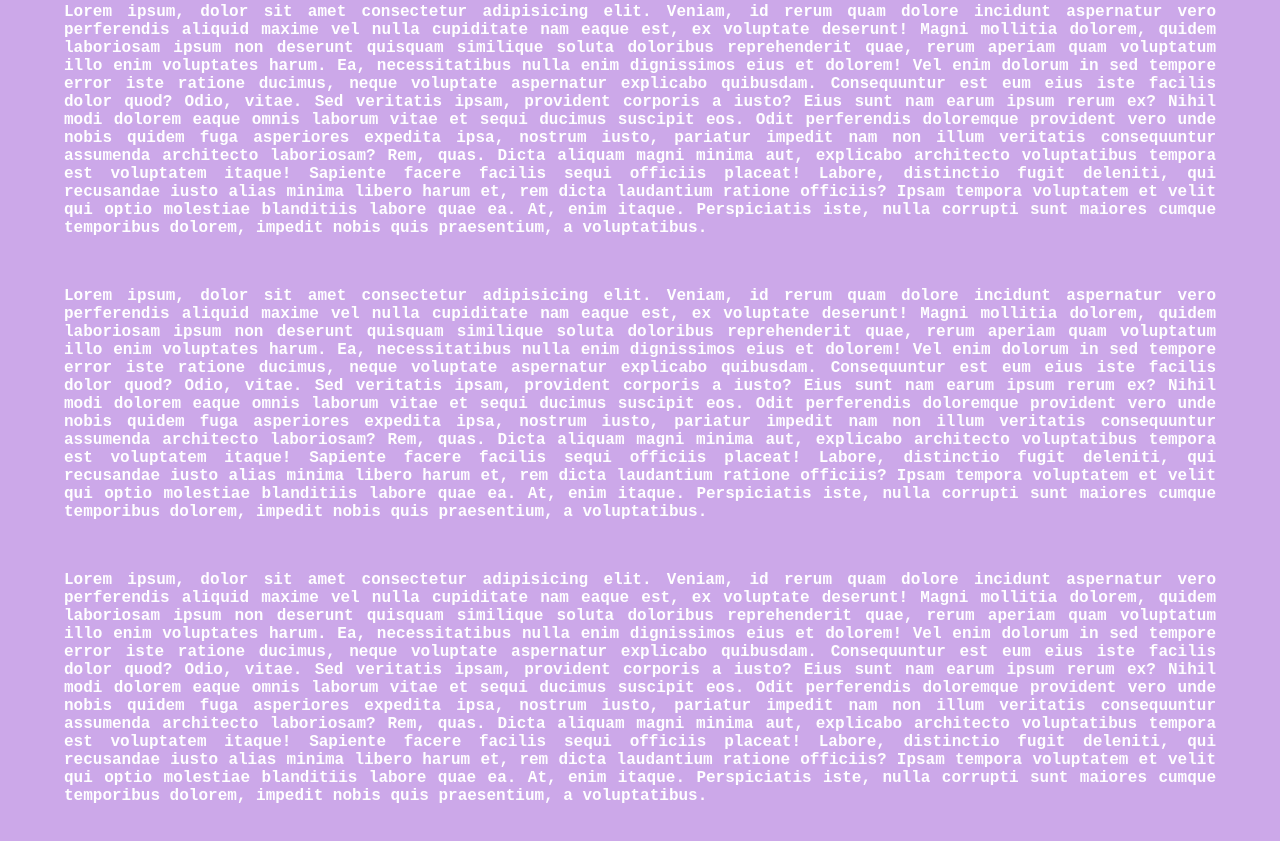
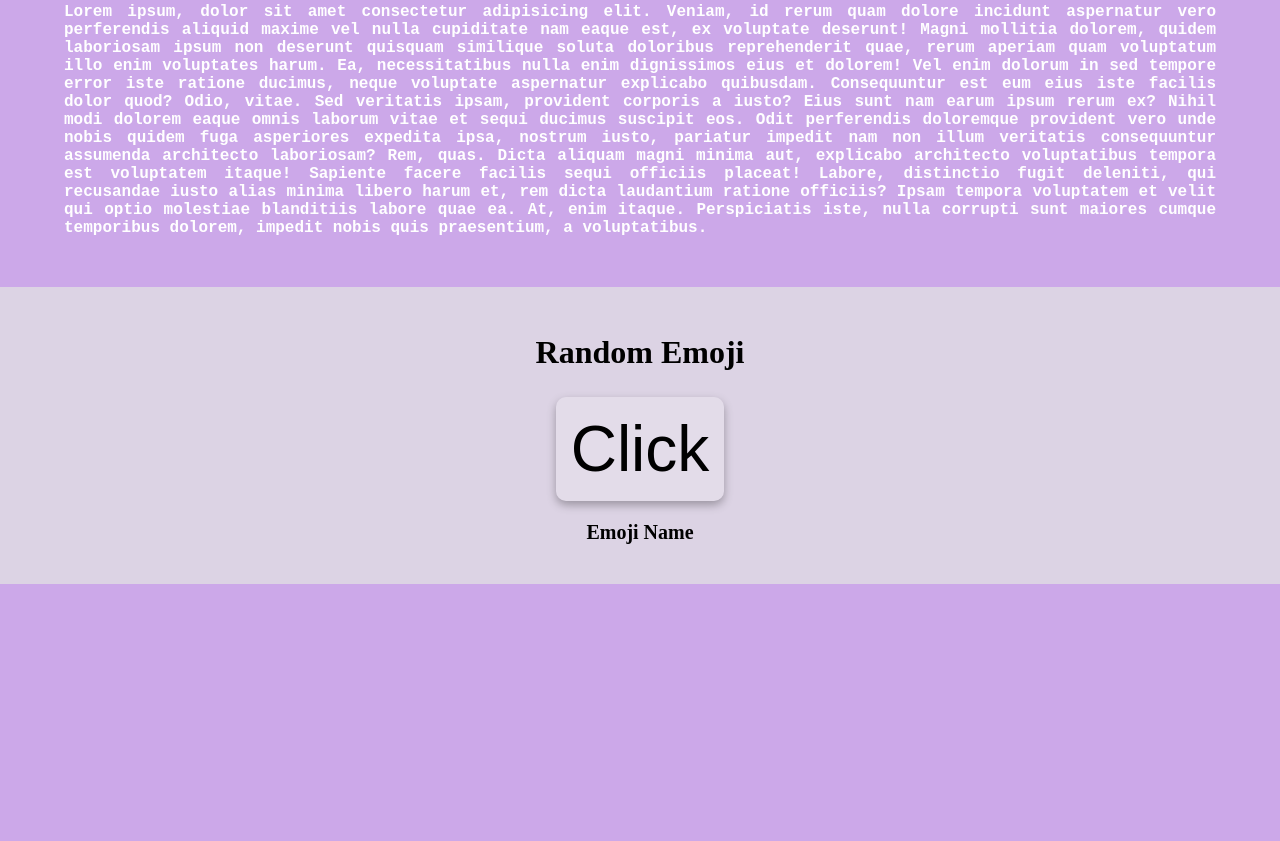
Before and after one commit to LeticiaCalabria/dynamic_navbar, a plain HTML site: page index.html in a window 1280 px wide. Shown: the part 1415-2256 px from the top of the page. After the commit the page ends 1999 px from the top, so only its background shows below. Drawn offline with Linux system fonts and the light colour scheme; no server answers.

Commit message:
feat:random emoji btn

```diff
--- a/index.html
+++ b/index.html
@@ -23,8 +23,11 @@
         <p class="text">Lorem ipsum, dolor sit amet consectetur adipisicing elit. Veniam, id rerum quam dolore incidunt aspernatur vero perferendis aliquid maxime vel nulla cupiditate nam eaque est, ex voluptate deserunt! Magni mollitia dolorem, quidem laboriosam ipsum non deserunt quisquam similique soluta doloribus reprehenderit quae, rerum aperiam quam voluptatum illo enim voluptates harum. Ea, necessitatibus nulla enim dignissimos eius et dolorem! Vel enim dolorum in sed tempore error iste ratione ducimus, neque voluptate aspernatur explicabo quibusdam. Consequuntur est eum eius iste facilis dolor quod? Odio, vitae. Sed veritatis ipsam, provident corporis a iusto? Eius sunt nam earum ipsum rerum ex? Nihil modi dolorem eaque omnis laborum vitae et sequi ducimus suscipit eos. Odit perferendis doloremque provident vero unde nobis quidem fuga asperiores expedita ipsa, nostrum iusto, pariatur impedit nam non illum veritatis consequuntur assumenda architecto laboriosam? Rem, quas. Dicta aliquam magni minima aut, explicabo architecto voluptatibus tempora est voluptatem itaque! Sapiente facere facilis sequi officiis placeat! Labore, distinctio fugit deleniti, qui recusandae iusto alias minima libero harum et, rem dicta laudantium ratione officiis? Ipsam tempora voluptatem et velit qui optio molestiae blanditiis labore quae ea. At, enim itaque. Perspiciatis iste, nulla corrupti sunt maiores cumque temporibus dolorem, impedit nobis quis praesentium, a voluptatibus.</p>
         <p class="text">Lorem ipsum, dolor sit amet consectetur adipisicing elit. Veniam, id rerum quam dolore incidunt aspernatur vero perferendis aliquid maxime vel nulla cupiditate nam eaque est, ex voluptate deserunt! Magni mollitia dolorem, quidem laboriosam ipsum non deserunt quisquam similique soluta doloribus reprehenderit quae, rerum aperiam quam voluptatum illo enim voluptates harum. Ea, necessitatibus nulla enim dignissimos eius et dolorem! Vel enim dolorum in sed tempore error iste ratione ducimus, neque voluptate aspernatur explicabo quibusdam. Consequuntur est eum eius iste facilis dolor quod? Odio, vitae. Sed veritatis ipsam, provident corporis a iusto? Eius sunt nam earum ipsum rerum ex? Nihil modi dolorem eaque omnis laborum vitae et sequi ducimus suscipit eos. Odit perferendis doloremque provident vero unde nobis quidem fuga asperiores expedita ipsa, nostrum iusto, pariatur impedit nam non illum veritatis consequuntur assumenda architecto laboriosam? Rem, quas. Dicta aliquam magni minima aut, explicabo architecto voluptatibus tempora est voluptatem itaque! Sapiente facere facilis sequi officiis placeat! Labore, distinctio fugit deleniti, qui recusandae iusto alias minima libero harum et, rem dicta laudantium ratione officiis? Ipsam tempora voluptatem et velit qui optio molestiae blanditiis labore quae ea. At, enim itaque. Perspiciatis iste, nulla corrupti sunt maiores cumque temporibus dolorem, impedit nobis quis praesentium, a voluptatibus.</p>
         <p class="text">Lorem ipsum, dolor sit amet consectetur adipisicing elit. Veniam, id rerum quam dolore incidunt aspernatur vero perferendis aliquid maxime vel nulla cupiditate nam eaque est, ex voluptate deserunt! Magni mollitia dolorem, quidem laboriosam ipsum non deserunt quisquam similique soluta doloribus reprehenderit quae, rerum aperiam quam voluptatum illo enim voluptates harum. Ea, necessitatibus nulla enim dignissimos eius et dolorem! Vel enim dolorum in sed tempore error iste ratione ducimus, neque voluptate aspernatur explicabo quibusdam. Consequuntur est eum eius iste facilis dolor quod? Odio, vitae. Sed veritatis ipsam, provident corporis a iusto? Eius sunt nam earum ipsum rerum ex? Nihil modi dolorem eaque omnis laborum vitae et sequi ducimus suscipit eos. Odit perferendis doloremque provident vero unde nobis quidem fuga asperiores expedita ipsa, nostrum iusto, pariatur impedit nam non illum veritatis consequuntur assumenda architecto laboriosam? Rem, quas. Dicta aliquam magni minima aut, explicabo architecto voluptatibus tempora est voluptatem itaque! Sapiente facere facilis sequi officiis placeat! Labore, distinctio fugit deleniti, qui recusandae iusto alias minima libero harum et, rem dicta laudantium ratione officiis? Ipsam tempora voluptatem et velit qui optio molestiae blanditiis labore quae ea. At, enim itaque. Perspiciatis iste, nulla corrupti sunt maiores cumque temporibus dolorem, impedit nobis quis praesentium, a voluptatibus.</p>
-        <p class="text">Lorem ipsum, dolor sit amet consectetur adipisicing elit. Veniam, id rerum quam dolore incidunt aspernatur vero perferendis aliquid maxime vel nulla cupiditate nam eaque est, ex voluptate deserunt! Magni mollitia dolorem, quidem laboriosam ipsum non deserunt quisquam similique soluta doloribus reprehenderit quae, rerum aperiam quam voluptatum illo enim voluptates harum. Ea, necessitatibus nulla enim dignissimos eius et dolorem! Vel enim dolorum in sed tempore error iste ratione ducimus, neque voluptate aspernatur explicabo quibusdam. Consequuntur est eum eius iste facilis dolor quod? Odio, vitae. Sed veritatis ipsam, provident corporis a iusto? Eius sunt nam earum ipsum rerum ex? Nihil modi dolorem eaque omnis laborum vitae et sequi ducimus suscipit eos. Odit perferendis doloremque provident vero unde nobis quidem fuga asperiores expedita ipsa, nostrum iusto, pariatur impedit nam non illum veritatis consequuntur assumenda architecto laboriosam? Rem, quas. Dicta aliquam magni minima aut, explicabo architecto voluptatibus tempora est voluptatem itaque! Sapiente facere facilis sequi officiis placeat! Labore, distinctio fugit deleniti, qui recusandae iusto alias minima libero harum et, rem dicta laudantium ratione officiis? Ipsam tempora voluptatem et velit qui optio molestiae blanditiis labore quae ea. At, enim itaque. Perspiciatis iste, nulla corrupti sunt maiores cumque temporibus dolorem, impedit nobis quis praesentium, a voluptatibus.</p>
-        <p class="text">Lorem ipsum, dolor sit amet consectetur adipisicing elit. Veniam, id rerum quam dolore incidunt aspernatur vero perferendis aliquid maxime vel nulla cupiditate nam eaque est, ex voluptate deserunt! Magni mollitia dolorem, quidem laboriosam ipsum non deserunt quisquam similique soluta doloribus reprehenderit quae, rerum aperiam quam voluptatum illo enim voluptates harum. Ea, necessitatibus nulla enim dignissimos eius et dolorem! Vel enim dolorum in sed tempore error iste ratione ducimus, neque voluptate aspernatur explicabo quibusdam. Consequuntur est eum eius iste facilis dolor quod? Odio, vitae. Sed veritatis ipsam, provident corporis a iusto? Eius sunt nam earum ipsum rerum ex? Nihil modi dolorem eaque omnis laborum vitae et sequi ducimus suscipit eos. Odit perferendis doloremque provident vero unde nobis quidem fuga asperiores expedita ipsa, nostrum iusto, pariatur impedit nam non illum veritatis consequuntur assumenda architecto laboriosam? Rem, quas. Dicta aliquam magni minima aut, explicabo architecto voluptatibus tempora est voluptatem itaque! Sapiente facere facilis sequi officiis placeat! Labore, distinctio fugit deleniti, qui recusandae iusto alias minima libero harum et, rem dicta laudantium ratione officiis? Ipsam tempora voluptatem et velit qui optio molestiae blanditiis labore quae ea. At, enim itaque. Perspiciatis iste, nulla corrupti sunt maiores cumque temporibus dolorem, impedit nobis quis praesentium, a voluptatibus.</p>
+    </div>
+    <div class="emoji-container">
+        <h2>Random Emoji</h2>
+        <button class="btn" id="emoji-btn">Click</button>
+        <p class="emoji-name" id="emoji-name">Emoji Name</p>
     </div>
     <script src="index.js"></script>
 </body>
--- a/index.js
+++ b/index.js
@@ -1,5 +1,7 @@
 const navbarEl = document.querySelector(".navbar");
 const bottomContainerEl = document.querySelector(".bottom-container");
+const btnEl = document.getElementById("emoji-btn");
+const emojiNameEl = document.getElementById("emoji-name");
 
 window.addEventListener("scroll", ()=>{
     if(window.scrollY > bottomContainerEl.offsetTop - navbarEl.offsetHeight - 50){
@@ -8,3 +10,29 @@ window.addEventListener("scroll", ()=>{
         navbarEl.classList.remove("active");
     }
 });
+
+//You need your own access key, which you can get on the emoji-api website. Remember to validate your email.
+const emoji = [];
+async function getEmoji() {
+    let response = await fetch("https://emoji-api.com/emojis?access_key=9487650df0fe4a2e69810da757f11883d5d70020");
+
+    data = await response.json();
+
+    for (let i = 0; i < 1500; i++) {
+        const emojiName = data[i].character;
+        const emojiCode = data[i].unicodeName.replace(/^E\d+\.\d+\s/, ""); // Removendo a parte "E[number]."
+
+        emoji.push({
+            emojiName,
+            emojiCode,
+        });
+    }
+}
+
+getEmoji();
+
+btnEl.addEventListener("click", ()=>{
+    const randomNum = Math.floor(Math.random() * emoji.length);
+    btnEl.innerText = emoji[randomNum].emojiName;
+    emojiNameEl.innerText = emoji[randomNum].emojiCode;
+});
--- a/style.css
+++ b/style.css
@@ -60,3 +60,34 @@ body {
 .navbar.active {
     background-color: #dcd3e4;
 }
+
+.emoji-container {
+    padding: 20px;
+    background-color: #dcd3e4;
+    text-align: center;
+}
+
+h2 {
+    font-size: 2rem;
+}
+
+.btn {
+    font-size: 4rem;
+    padding: 15px;
+    background: rgba(255,255,255,.2);
+    border-radius: 10px;
+    border: none;
+    box-shadow: 0 4px 10px rgba(0,0,0,.3);
+    filter: grayscale();
+    cursor: pointer;
+    transition: filter .2s ease-in-out;
+}
+
+.btn:hover {
+    filter: grayscale(0);
+}
+
+.emoji-name {
+    font-size: 20px;
+    font-weight: 600;
+}
```
